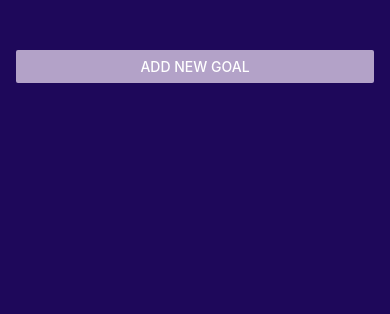
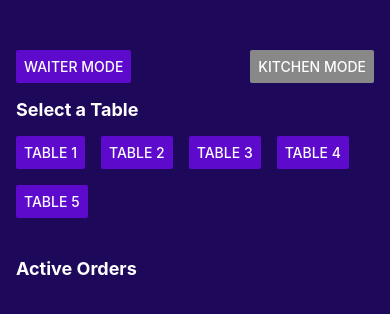
Before and after one commit to AnilBASARAN/reactNativeProject, a React Native app: screen / in a window 390 px wide. Shown: the top 314 px of the page. Built offline with nearby package versions, Linux system fonts and the light colour scheme.

Commit message:
added 2 modes; Kitchen mode and Waiter Mode, added some functionality with two different modes, if waiter touches the order it will wanished as served, and if kitchen touches it it changes from pending to ready

```diff
--- a/App.js
+++ b/App.js
@@ -1,85 +1,196 @@
-
 import { useState } from 'react';
-import {View, StyleSheet,FlatList, Button } from 'react-native';
-import { StatusBar } from 'expo-status-bar';
+import { View, StyleSheet, FlatList, Button, Text } from 'react-native';
 import GoalItem from './components/GoalItem';
 import GoalInput from './components/GoalInput';
+
+const TABLES = [1, 2, 3, 4, 5]; // Table numbers for now
+
 export default function App() {
+  const [orders, setOrders] = useState([]);
+  const [modalVisible, setModalVisible] = useState(false);
+  const [selectedTable, setSelectedTable] = useState(null);
+  const [mode, setMode] = useState('WAITER'); // 'WAITER' | 'KITCHEN'
 
-  const [courseGoals,setcourseGoals] = useState([]);
-
-  const [modalVisible,setModalVisible] = useState(false);
-
-  function startAddGoalHandler(){
+  function startAddOrderHandler(tableId) {
+    setSelectedTable(tableId);
     setModalVisible(true);
   }
 
-  function endAddGoalHandler(){
+  function endAddOrderHandler() {
     setModalVisible(false);
+    setSelectedTable(null);
   }
 
- function deleteGoalHandler(id){
-setcourseGoals((currentGoals)=>
-currentGoals.filter((goal) => goal.id !== id)
+  function addOrderHandler(enteredOrderText) {
+    if (!selectedTable) {
+      return;
+    }
+
+    setOrders((currentOrders) => [
+      ...currentOrders,
+      {
+        id: Math.random().toString(),
+        tableId: selectedTable,
+        text: enteredOrderText, // e.g. "2x Burger, 1x Cola"
+        status: "PENDİNG",
+      },
+    ]);
+
+    endAddOrderHandler();
+  }
+
+  function deleteOrderHandler(id) {
+    // For now: deleting = order is done/served
+    setOrders((currentOrders) =>
+      currentOrders.filter((order) => order.id !== id)
     );
   }
 
-function addGoalHandler(enteredGoalText){
+  function markOrderReady(id) {
+  setOrders((currentOrders) =>
+    currentOrders.map((order) =>
+      order.id === id ? { ...order, status: 'READY' } : order
+    )
+  );
+}
 
-  setcourseGoals(()=>[...courseGoals,{text:enteredGoalText,id:Math.random().toString()},]);
- endAddGoalHandler();
+function markOrderServed(id) {
+  // For now, when served, we remove it from the list
+  setOrders((currentOrders) =>
+    currentOrders.filter((order) => order.id !== id)
+  );
 }
 
 
   return (
+    <View style={styles.appContainer}>
+      {/* Mode switcher */}
+      <View style={styles.modeSwitchContainer}>
+        <Button
+          title="Waiter Mode"
+          color={mode === 'WAITER' ? '#5e0acc' : '#888'}
+          onPress={() => setMode('WAITER')}
+        />
+        <Button
+          title="Kitchen Mode"
+          color={mode === 'KITCHEN' ? '#5e0acc' : '#888'}
+          onPress={() => setMode('KITCHEN')}
+        />
+      </View>
+
+      {/* Order input modal (same component as before) */}
+      {modalVisible && (
+        <GoalInput
+          visible={modalVisible}
+          onAddGoal={addOrderHandler}     // now adds an order
+          onCancel={endAddOrderHandler}
+        />
+      )}
+
+      {mode === 'WAITER' && (
         <>
-    <StatusBar style='light'/>
-    <View style={styles.appContainer}>
-      <Button title='Add New Goal' color="#b3a2c8ff" onPress={startAddGoalHandler} />
-      { modalVisible && <GoalInput onCancel={endAddGoalHandler}  visible={modalVisible} onAddGoal={addGoalHandler} /> }
-    <View style={styles.goalsContainer} >
+          {/* Table selection */}
+          <View style={styles.tableContainer}>
+            <Text style={styles.sectionTitle}>Select a Table</Text>
+            <View style={styles.tablesRow}>
+              {TABLES.map((tableId) => (
+                <View key={tableId} style={styles.tableButton}>
+                  <Button
+                    title={`Table ${tableId}`}
+                    color="#5e0acc"
+                    onPress={() => startAddOrderHandler(tableId)}
+                  />
+                </View>
+              ))}
+            </View>
+          </View>
+
+          {/* Orders list (what waiter sees) */}
+          <View style={styles.listContainer}>
+            <Text style={styles.sectionTitle}>Active Orders</Text>
             <FlatList
-      alwaysBounceVertical={false}
-      data={courseGoals}
-      keyExtractor={(item,index)=> { return item.id}}
-      renderItem={(itemData) =>{
+              data={orders}
+              keyExtractor={(item) => item.id}
+              renderItem={(itemData) => {
+                const order = itemData.item;
                 return (
                   <GoalItem
-       addGoalHandler={addGoalHandler}
-       onDelete={deleteGoalHandler}
-       id={itemData.item.id}
-       text={itemData.item.text} />
-      )
+                    id={order.id}
+                    text={`Table ${order.tableId}: ${order.text}`}
+                    onDelete={deleteOrderHandler}
+                  />
+                );
               }}
             />
           </View>
+        </>
+      )}
+
+      {mode === 'KITCHEN' && (
+        <View style={styles.listContainer}>
+          <Text style={styles.sectionTitle}>Kitchen Orders</Text>
+          {orders.length === 0 && (
+            <Text style={styles.emptyText}>No orders yet.</Text>
+          )}
+         <FlatList
+  data={orders}
+  keyExtractor={(item) => item.id}
+  renderItem={(itemData) => {
+    const order = itemData.item;
+    return (
+      <GoalItem
+        id={order.id}
+        text={`Table ${order.tableId}: ${order.text} [${order.status}]`}
+        onDelete={markOrderReady}   // 👈 kitchen = mark ready
+      />
+    );
+  }}
+/>
+
+
         </View>
-    </>
+      )}
+    </View>
   );
 }
 
 const styles = StyleSheet.create({
-textInput:{
-  borderWidth:1,
-  borderColor:"#cccccc",
-  width:"70%",
+  appContainer: {
+    flex: 1,
+    paddingTop: 50,
+    paddingHorizontal: 16,
+    backgroundColor: '#1e085a',
+  },
+  modeSwitchContainer: {
+    flexDirection: 'row',
+    justifyContent: 'space-between',
+    marginBottom: 16,
+  },
+  tableContainer: {
+    marginBottom: 16,
+  },
+  tablesRow: {
+    flexDirection: 'row',
+    flexWrap: 'wrap',
+    gap: 8,
+    marginTop: 8,
+  },
+  tableButton: {
     marginRight: 8,
-  padding: 8,
-}
-,
-
-     goalsContainer: {
-    flex:5,
-    margin:"auto"
+    marginBottom: 8,
   },
-
-
- appContainer: {
-  flex:1,
-  paddingTop: 50,
-  paddingHorizontal:16,
-backgroundColor: "#1e085a"
+  listContainer: {
+    flex: 1,
+    marginTop: 16,
   },
-
-
+  sectionTitle: {
+    color: 'white',
+    fontSize: 18,
+    fontWeight: 'bold',
+    marginBottom: 8,
+  },
+  emptyText: {
+    color: '#ccc',
+    fontSize: 16,
+  },
 });
```
Lines whose indentation alone changed are shown as unchanged.
